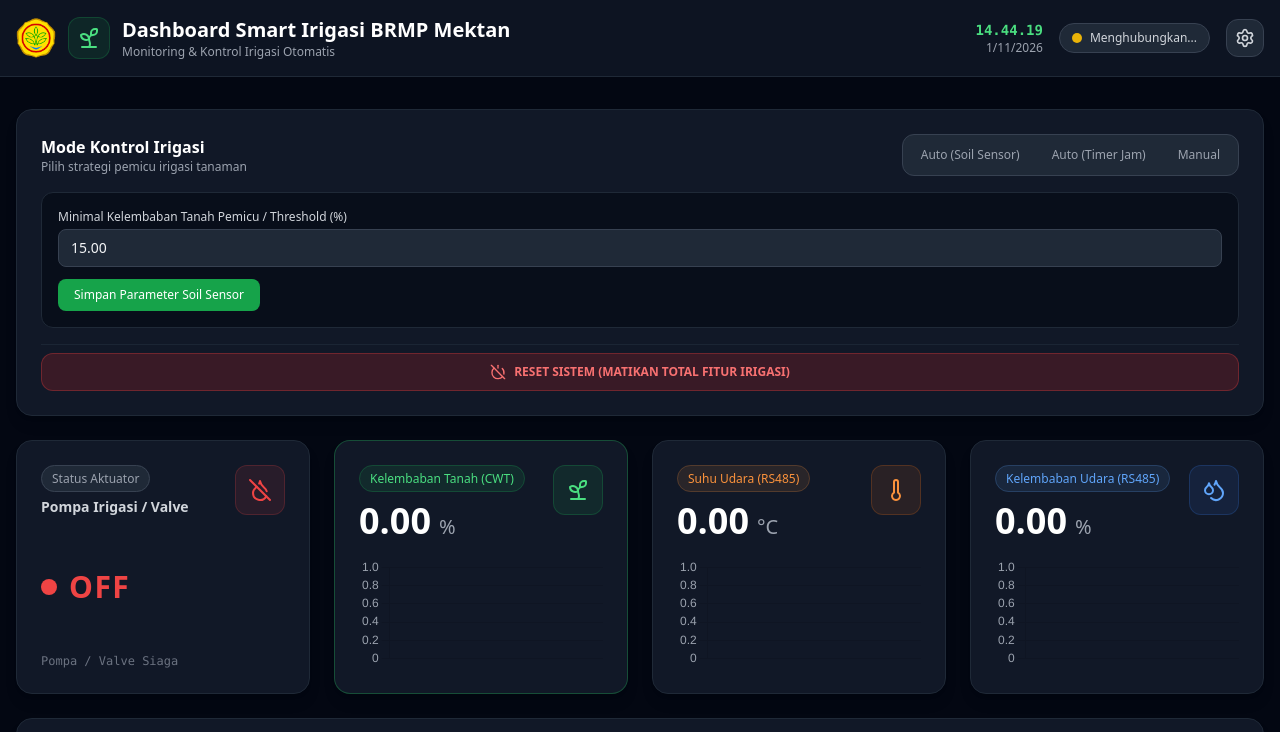
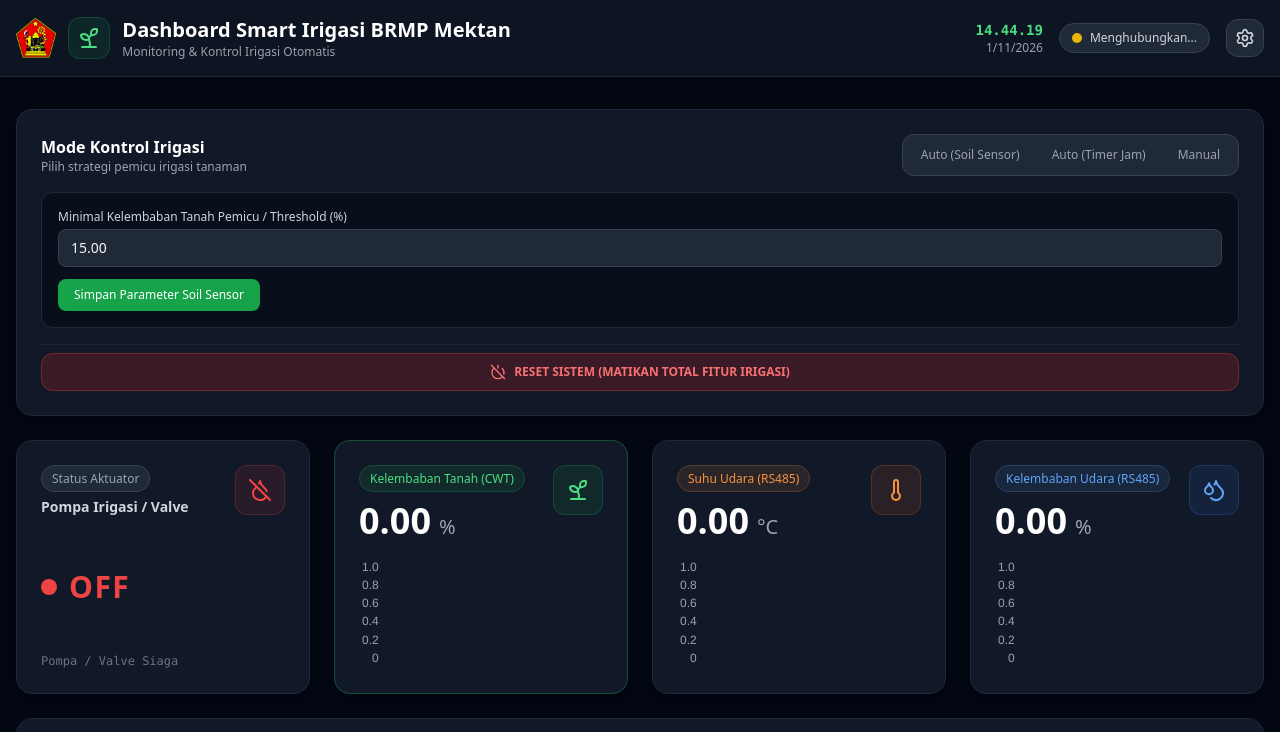
Before and after one commit to iyunkun88/demo-brmp-mektan-dashboard, a plain HTML site: page index.html in a window 1280 px wide. Shown: the top 732 px of the page. Drawn offline with nearby package versions, Linux system fonts and the light colour scheme; a script that the page names is missing.

Commit message:
Update index.html

```diff
--- a/index.html
+++ b/index.html
@@ -22,7 +22,7 @@
     <header class="border-b border-gray-800 bg-gray-900/80 backdrop-blur sticky top-0 z-50">
         <div class="max-w-7xl mx-auto px-4 py-4 flex flex-col md:flex-row justify-between items-center gap-4">
             <div class="flex items-center gap-3">
-                <img src="logo kementan.png" alt="Logo Kementan" class="h-10 w-auto object-contain">
+                <img src="Logo_kodiklat.png" alt="Logo Kodiklat" class="h-10 w-auto object-contain">
 
                 <div class="p-2 bg-green-500/10 border border-green-500/20 rounded-xl text-green-400">
                     <i data-lucide="sprout" class="w-6 h-6"></i>
```
